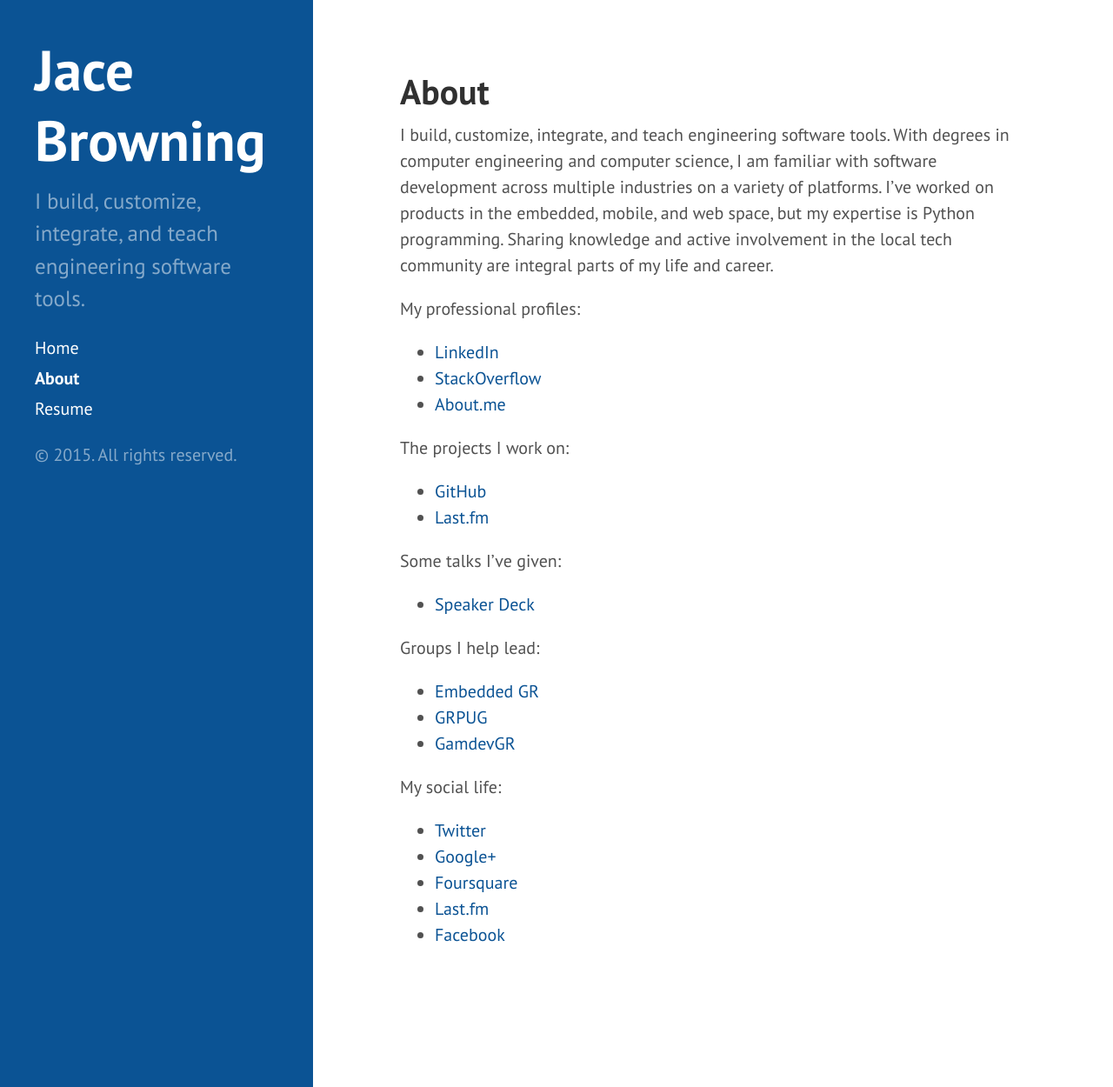
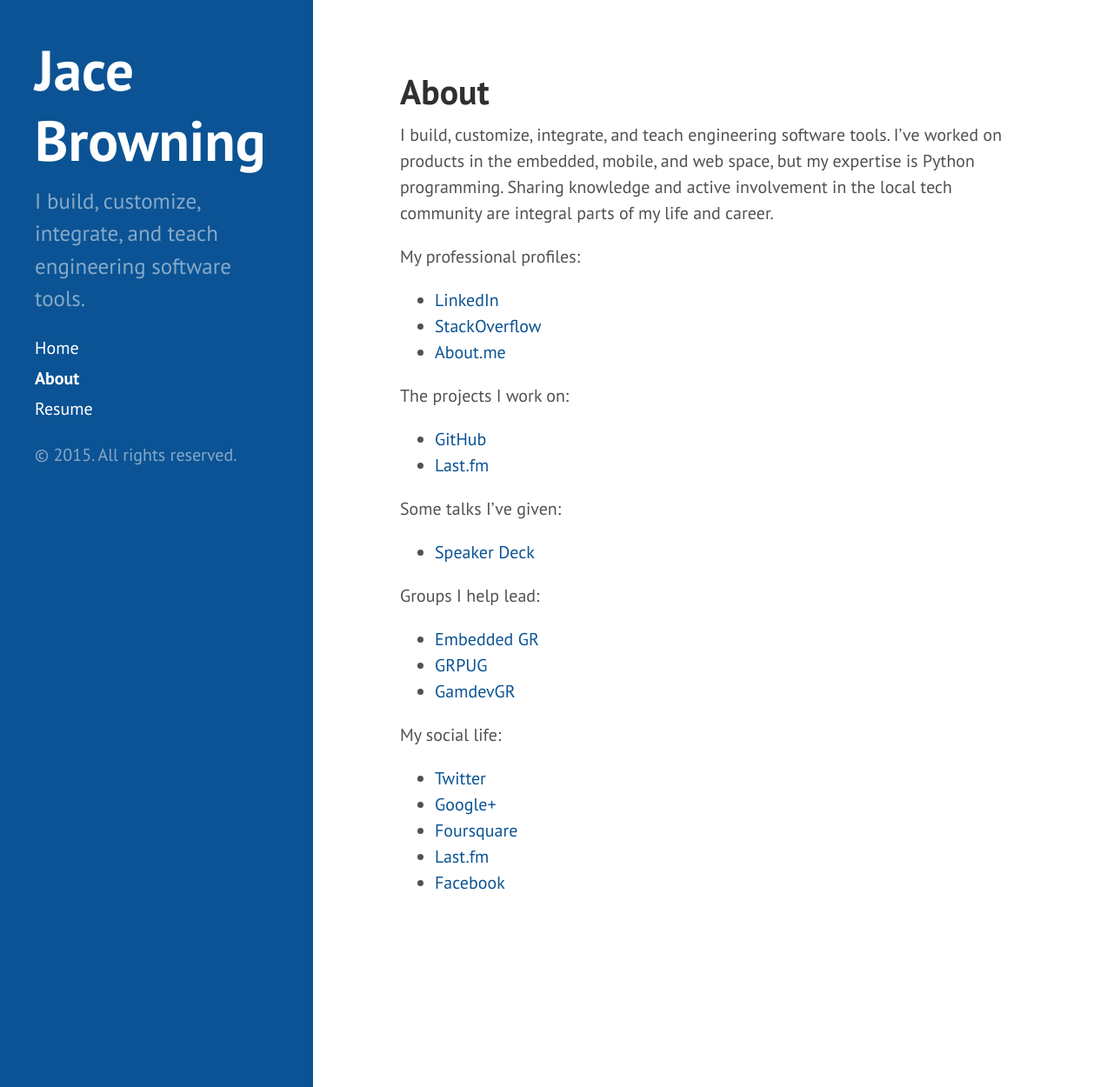
Before and after one commit to jacebrowning/jacebrowning.info, a Jekyll site: the page built from about.md, in a window 1280 px wide and 1250 px high. Shown: the whole window at 87% size. Built offline with Jekyll 4.4.1, drawn with Linux system fonts in a browser that asks for light colours; Markdown is read by kramdown in place of the engine named in the settings.

Commit message:
Shorted the into paragraph for the web
My resume contains the full paragraph

```diff
--- a/about.md
+++ b/about.md
@@ -3,7 +3,7 @@
 title: About
 ---
 
-I build, customize, integrate, and teach engineering software tools. With degrees in computer engineering and computer science, I am familiar with software development across multiple industries on a variety of platforms. I've worked on products in the embedded, mobile, and web space, but my expertise is Python programming. Sharing knowledge and active involvement in the local tech community are integral parts of my life and career.
+I build, customize, integrate, and teach engineering software tools. I've worked on products in the embedded, mobile, and web space, but my expertise is Python programming. Sharing knowledge and active involvement in the local tech community are integral parts of my life and career.
 
 My professional profiles:
 
```
